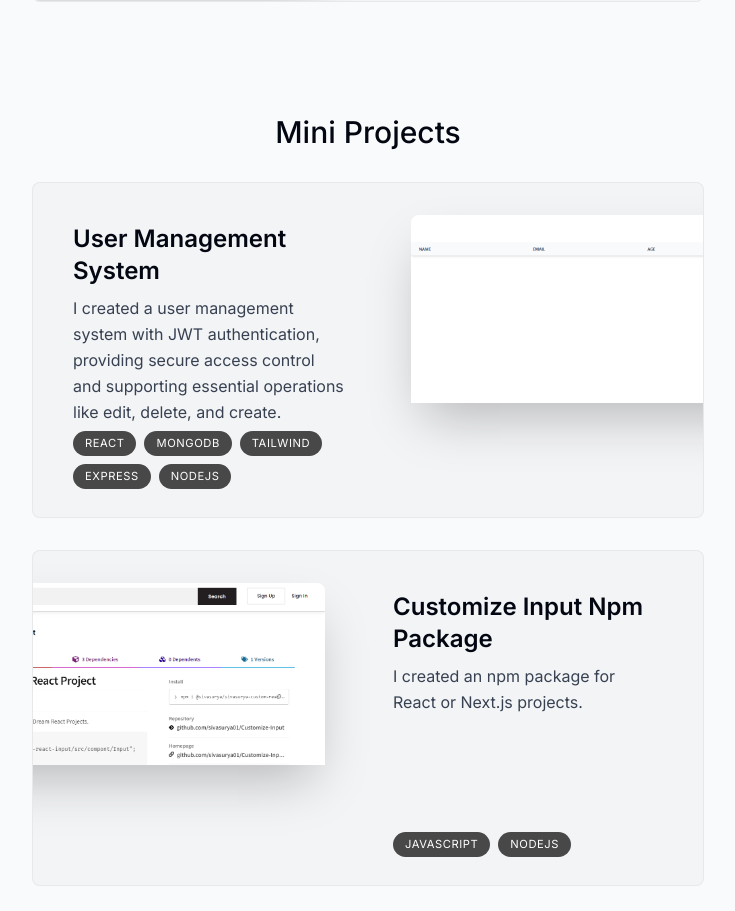
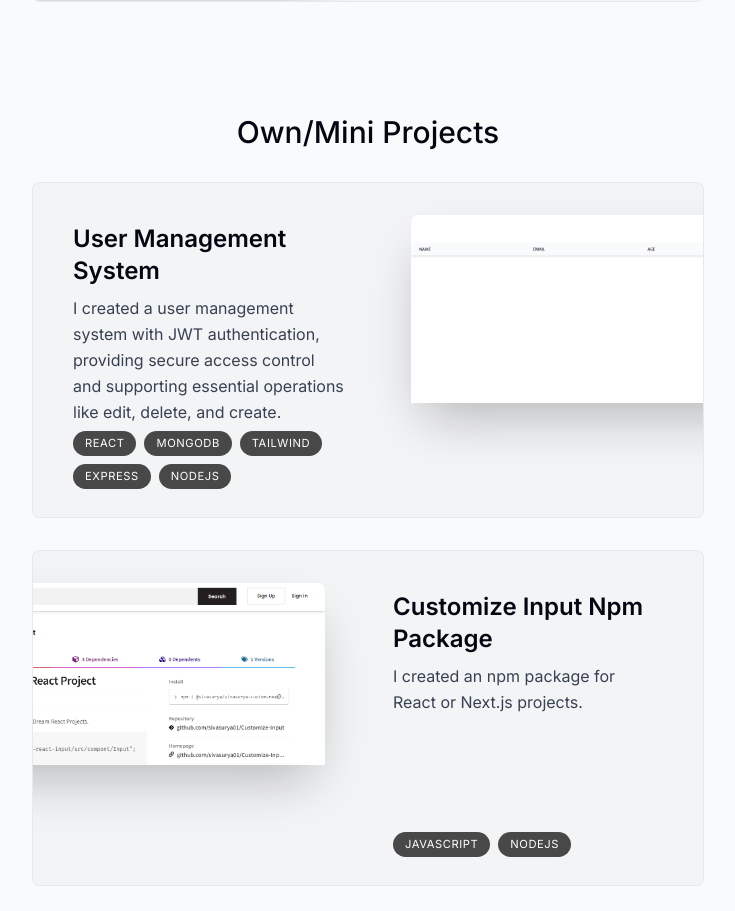
Before and after one commit to sivasurya01/portfolio, a Next.js app: page / in a window 1280 px wide. Shown: the part 2740-3651 px from the top of the page, without its empty margins (272-1007 px from the left). Built offline with nearby package versions, Linux system fonts and the light colour scheme.

Commit message:
Update projects.tsx

```diff
--- a/components/projects.tsx
+++ b/components/projects.tsx
@@ -23,7 +23,7 @@ export default function Projects() {
         </div>
       </section>
       <section ref={ref} id="projects" className="scroll-mt-28 mb-28">
-      <SectionHeading>Mini projects</SectionHeading>
+        <SectionHeading>Own/Mini projects</SectionHeading>
         <div>
           {miniprojectData.map((project, index) => (
             <React.Fragment key={index}>
```
Lines whose indentation alone changed are shown as unchanged.
